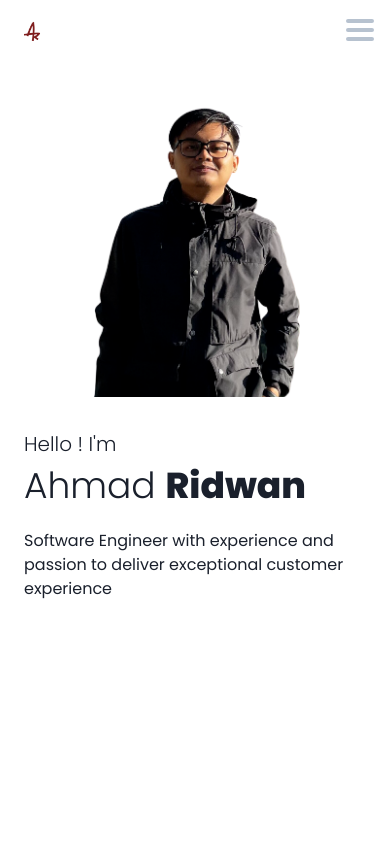
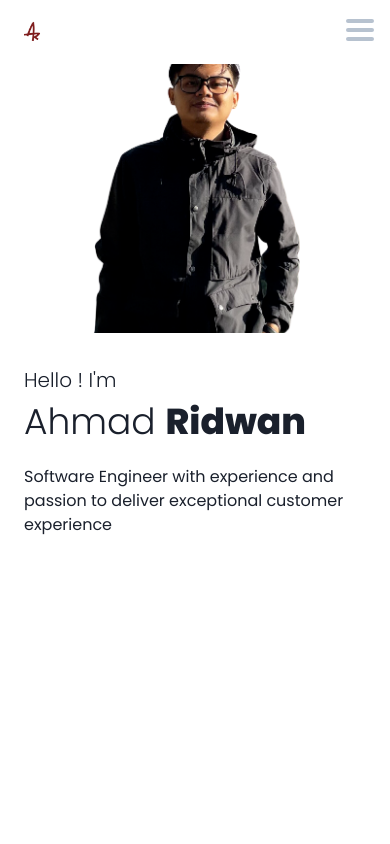
Before and after one commit to pujakesuma/personal-web, a Nuxt app: page / in a window 390 px wide. Shown: the top 844 px of the page. Built offline with nearby package versions, Linux system fonts and the light colour scheme.

Commit message:
fix: layout height

```diff
--- a/pages/index.vue
+++ b/pages/index.vue
@@ -1,5 +1,5 @@
 <template>
-  <div class="mt-16 sm:mt-0">
+  <div>
     <Hero />
     <About />
     <Experiences />
```
